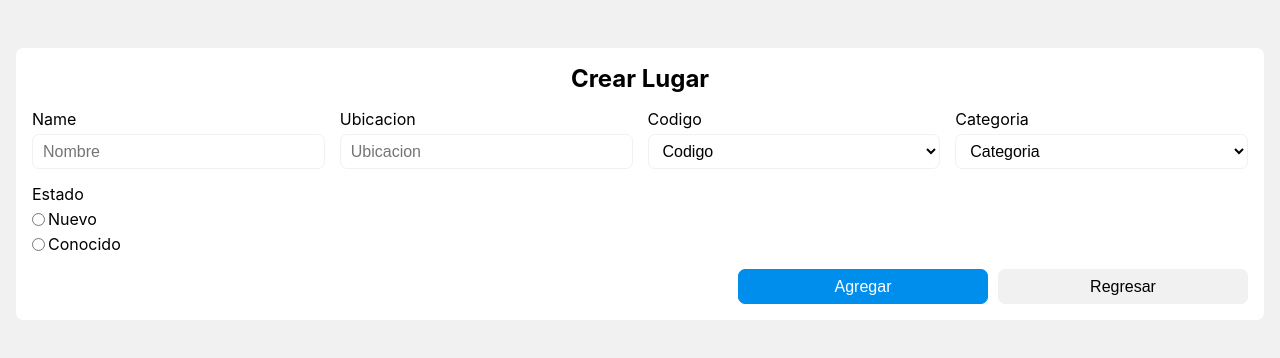
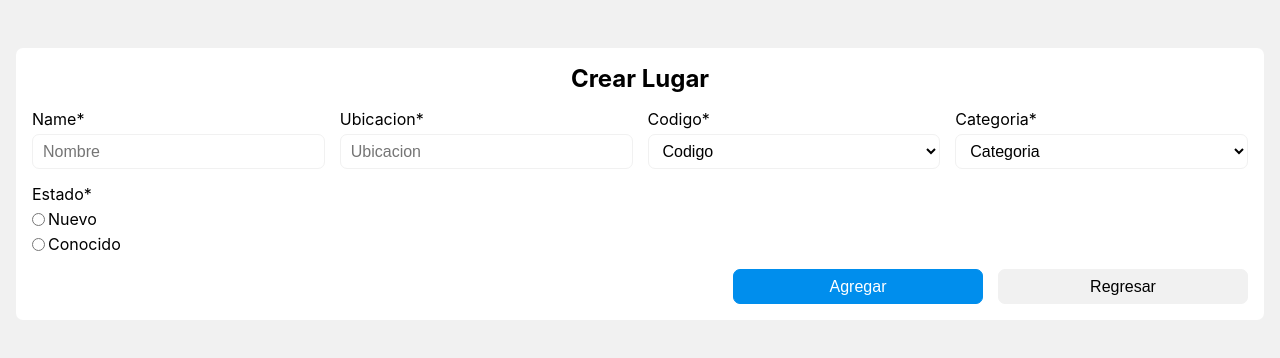
Before and after one commit to AndresOrozcoDev/react-16-firestore, a React (Create React App) app: page /add in a window 1280 px wide. Shown: the top 358 px of the page. Built offline with nearby package versions, Linux system fonts and the light colour scheme.

Commit message:
add styles

```diff
--- a/src/App.css
+++ b/src/App.css
@@ -36,7 +36,7 @@
 }
 
 .container-form {
-  gap: 10px;
+  gap: 15px;
   display: flex;
   flex-direction: column;
 }
@@ -47,12 +47,17 @@
 
 .container-form .input {
   width: 100%;
+  outline: none;
   padding-inline: 10px;
   height: var(--height);
   color: var(--black-color);
   border-radius: var(--border-radius);
   border: 1px solid var(--gray-color);
   background-color: var(--white-color);
+}
+
+.container-form .input:focus {
+  box-shadow: 0px 0px 4px rgba(0, 170, 255,.5);
 }
 
 .title {
@@ -128,6 +133,7 @@
 
 .form-group .input {
   width: 100%;
+  outline: none;
   font-size: 1rem;
   padding-inline: 10px;
   height: var(--height);
@@ -137,7 +143,11 @@
   background-color: var(--white-color);
 }
 
-@media (min-width: 475px) {
+.form-group .input:focus {
+  box-shadow: 0px 0px 4px rgba(0, 170, 255,.5);
+}
+
+@media (min-width: 576px) {
   .container-form {
     flex-direction: row;
     align-items: start;
--- a/src/components/form/Form.css
+++ b/src/components/form/Form.css
@@ -5,7 +5,7 @@ form {
 }
 
 form .container-opt {
-    gap: 10px;
+    gap: 15px;
     width: 100%;
     display: flex;
     flex-wrap: wrap;
@@ -27,7 +27,7 @@ input[type="radio"] {
     cursor: pointer;
 }
 
-@media (min-width: 475px) {
+@media (min-width: 576px) {
     form .container-opt{
         justify-content: end;
     }
--- a/src/components/form/Form.js
+++ b/src/components/form/Form.js
@@ -64,7 +64,7 @@ const Form = ({ onAddPlace }) => {
       <form onSubmit={handleSubmit}>
 
         <div className='form-group'>
-          <label>Name</label>
+          <label>Name*</label>
           <input
             className="input"
             type="text"
@@ -81,7 +81,7 @@ const Form = ({ onAddPlace }) => {
         </div>
 
         <div className='form-group'>
-          <label>Ubicacion</label>
+          <label>Ubicacion*</label>
           <input
             className="input"
             type="text"
@@ -98,7 +98,7 @@ const Form = ({ onAddPlace }) => {
         </div>
 
         <div className='form-group'>
-          <label>Codigo</label>
+          <label>Codigo*</label>
           <select
             className="input"
             name="code"
@@ -114,7 +114,7 @@ const Form = ({ onAddPlace }) => {
         </div>
 
         <div className='form-group'>
-          <label>Categoria</label>
+          <label>Categoria*</label>
           <select
             className="input"
             name="category"
@@ -133,7 +133,7 @@ const Form = ({ onAddPlace }) => {
         </div>
 
         <div className='form-group'>
-          <label>Estado</label>
+          <label>Estado*</label>
           <div className='input-radio'>
             <input
               type="radio"
--- a/src/pages/add/Add.js
+++ b/src/pages/add/Add.js
@@ -26,8 +26,8 @@ const Add = () => {
         setIsLoading(true);
         try {
             await addPlace(placeData);
-            showNotify('Lugar agregado satisfactoriamente.', 'success');
-            navigate('/');
+            await showNotify('Lugar agregado satisfactoriamente.', 'success');
+            await navigate('/');
         } catch (e) {
             console.error("Error adding place: ", e);
             showNotify('Hubo un error al momento de agregar.', 'error');
--- a/src/utils/modal/Modal.css
+++ b/src/utils/modal/Modal.css
@@ -27,7 +27,7 @@
   position: absolute;
 }
 
-@media (max-width: 475px) {
+@media (max-width: 576px) {
   .modal-container {
     max-width: 85%;
   }
```
